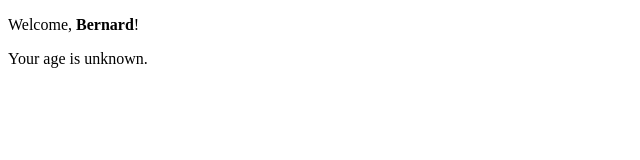
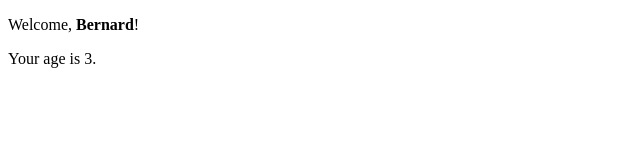
Before and after one commit to hawkydawky/react-exercises, a React (Create React App) app: page / in a window 1280 px wide. Shown: the top 160 px of the page, without its empty margins (0-640 px from the left). Built offline with nearby package versions, Linux system fonts and the light colour scheme.

Commit message:
props-05

```diff
--- /dev/null
+++ b/src/Age.js
@@ -0,0 +1,7 @@
+import React from "react";
+
+export class Age extends React.Component {
+    render() {
+        return <p>Your age is {this.props.age || "unknown"}.</p>
+    }
+}
--- a/src/App.js
+++ b/src/App.js
@@ -3,6 +3,6 @@ import { Welcome } from "./Welcome";
 
 export class App extends React.Component {
     render() {
-        return <Welcome name=<strong>Bernard</strong>/>
+        return <Welcome name=<strong>Bernard</strong> age={3} />
     }
 }
--- a/src/Welcome.js
+++ b/src/Welcome.js
@@ -1,11 +1,12 @@
 import React from "react"
+import { Age } from "./Age"
 
 export class Welcome extends React.Component {
     render() {
         return (
             <div>
                 <p>Welcome, {this.props.name || "John"}!</p>
-                <p>Your age is {this.props.age || "unknown"}.</p>
+                <Age age={this.props.age}/>
             </div>
         )
     }
```
